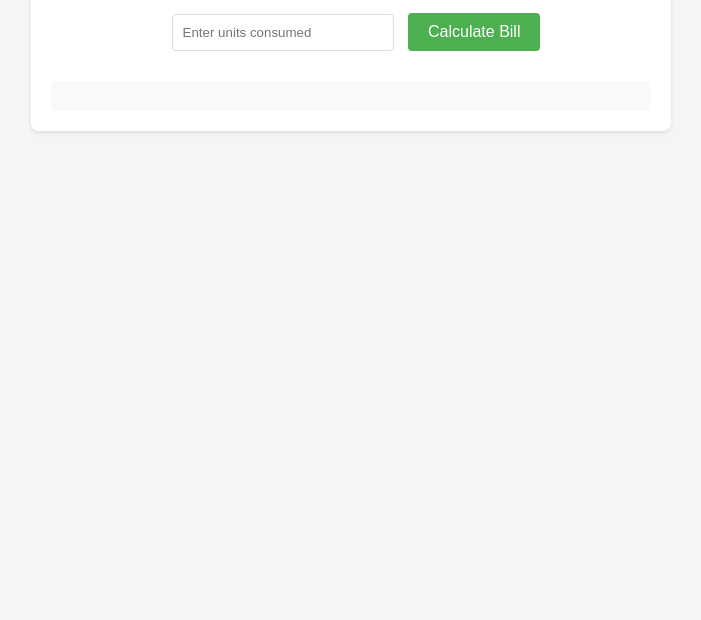
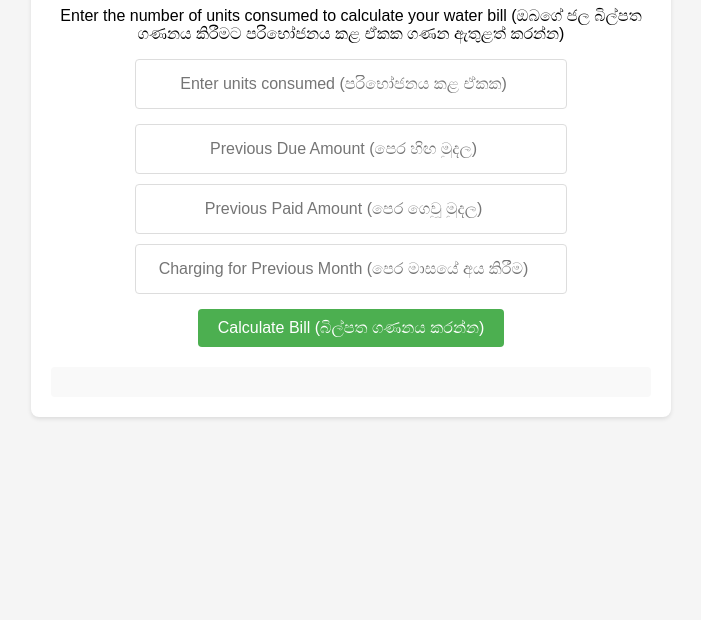
Before and after one commit to kavinstyx/calculator, a website: page index.html in a window 1280 px wide. Shown: the part 180-800 px from the top of the page, without its empty margins (289-990 px from the left). Drawn offline with Linux system fonts and the light colour scheme.

Commit message:
Update index.html

```diff
--- a/index.html
+++ b/index.html
@@ -20,11 +20,13 @@
       box-shadow: 0 2px 4px rgba(0, 0, 0, 0.1);
     }
     input {
-      padding: 10px;
-      margin: 10px;
-      width: 200px;
+      padding: 15px;
+      margin: 15px;
+      width: 400px;
       border: 1px solid #ddd;
       border-radius: 4px;
+      font-size: 16px;
+      text-align: center;
     }
     button {
       padding: 10px 20px;
@@ -37,6 +39,15 @@
     }
     button:hover {
       background-color: #45a049;
+    }
+    .input-group {
+      display: flex;
+      flex-direction: column;
+      gap: 10px;
+      margin: 15px 0;
+    }
+    .input-group input {
+      margin: 0;
     }
     #result {
       margin-top: 20px;
@@ -57,38 +68,62 @@
 </head>
 <body>
   <div class="container">
-    <h1>Water Bill Calculator</h1>
-    <p>Enter the number of units consumed to calculate your bill</p>
-    <input type="number" id="units" placeholder="Enter units consumed" min="0" step="0.01">
-    <button onclick="calculateBill()">Calculate Bill</button>
+    <h1>Water Bill Calculator (ජල බිල්පත් ගණකය)</h1>
+    <p>Enter the number of units consumed to calculate your water bill (ඔබගේ ජල බිල්පත ගණනය කිරීමට පරිභෝජනය කළ ඒකක ගණන ඇතුළත් කරන්න)</p>
+    <input type="number" id="units" placeholder="Enter units consumed (පරිභෝජනය කළ ඒකක)" min="0" step="0.01" style="margin: 0 auto; display: block;">
+
+    <div class="input-group" style="align-items: center;">
+      <input type="number" id="previousDue" placeholder="Previous Due Amount (පෙර හිඟ මුදල)" step="0.01" style="margin: 0 auto; display: block;">
+      <input type="number" id="previousPaid" placeholder="Previous Paid Amount (පෙර ගෙවූ මුදල)" step="0.01" style="margin: 0 auto; display: block;">
+      <input type="number" id="previousCharge" placeholder="Charging for Previous Month (පෙර මාසයේ අය කිරීම)" step="0.01" style="margin: 0 auto; display: block;">
+    </div>
+
+    <button onclick="calculateBill()">Calculate Bill (බිල්පත ගණනය කරන්න)</button>
     <div id="result"></div>
   </div>
 
   <script>
     async function calculateBill() {
       const units = document.getElementById('units').value;
+      const previousDue = parseFloat(document.getElementById('previousDue').value) || 0;
+      const previousPaid = parseFloat(document.getElementById('previousPaid').value) || 0;
+      const previousCharge = parseFloat(document.getElementById('previousCharge').value) || 0;
 
       try {
         // Send a POST request to the backend
         const response = await fetch('/calculate', {
           method: 'POST',
           headers: { 'Content-Type': 'application/json' },
-          body: JSON.stringify({ units })
+          body: JSON.stringify({
+            units,
+            previousDue,
+            previousPaid,
+            previousCharge
+          })
         });
 
         const data = await response.json();
 
         if (response.ok) {
           document.getElementById('result').innerHTML = `
-            <div class="result-item">Units Consumed: ${data.units}</div>
-            <div class="result-item">Fixed Cost: Rs. ${data.fixedCost.toFixed(2)}</div>
-            <div class="result-item total-cost">Total Bill: Rs. ${data.totalCost.toFixed(2)}</div>
+            <div class="result-item">Units Consumed (පරිභෝජනය කළ ඒකක): ${data.units}</div>
+            <div class="result-item">Fixed Cost (ස්ථාවර පිරිවැය): Rs. ${data.fixedCost.toFixed(2)}</div>
+            <div class="result-item">Base Cost (මූලික පිරිවැය): Rs. ${data.baseCost.toFixed(2)}</div>
+            ${data.previousDue !== 0 ? `<div class="result-item">Previous Due (පෙර හිඟ මුදල): Rs. ${data.previousDue.toFixed(2)}</div>` : ''}
+            ${data.previousPaid !== 0 ? `<div class="result-item">Previous Paid (පෙර ගෙවූ මුදල): Rs. ${data.previousPaid.toFixed(2)}</div>` : ''}
+            ${data.previousCharge !== 0 ?
+              data.previousDue > 0 ?
+                `<div class="result-item">Added Charge - 2% of Previous Month (අමතර ගාස්තුව - පෙර මාසයේ 2%): Rs. ${data.adjustmentAmount.toFixed(2)}</div>` :
+                `<div class="result-item">Discount - 5% of Previous Month (වට්ටම - පෙර මාසයේ 5%): Rs. ${data.adjustmentAmount.toFixed(2)}</div>`
+              : ''
+            }
+            <div class="result-item total-cost">Total Bill (මුළු බිල්පත): Rs. ${data.totalCost.toFixed(2)}</div>
           `;
         } else {
           document.getElementById('result').innerHTML = `<div class="result-item" style="color: red">${data.error}</div>`;
         }
       } catch (error) {
-        document.getElementById('result').innerHTML = '<div class="result-item" style="color: red">An error occurred. Please try again.</div>';
+        document.getElementById('result').innerHTML = '<div class="result-item" style="color: red">An error occurred. Please try again. (දෝෂයක් ඇති විය. කරුණාකර නැවත උත්සාහ කරන්න.)</div>';
       }
     }
   </script>
```
